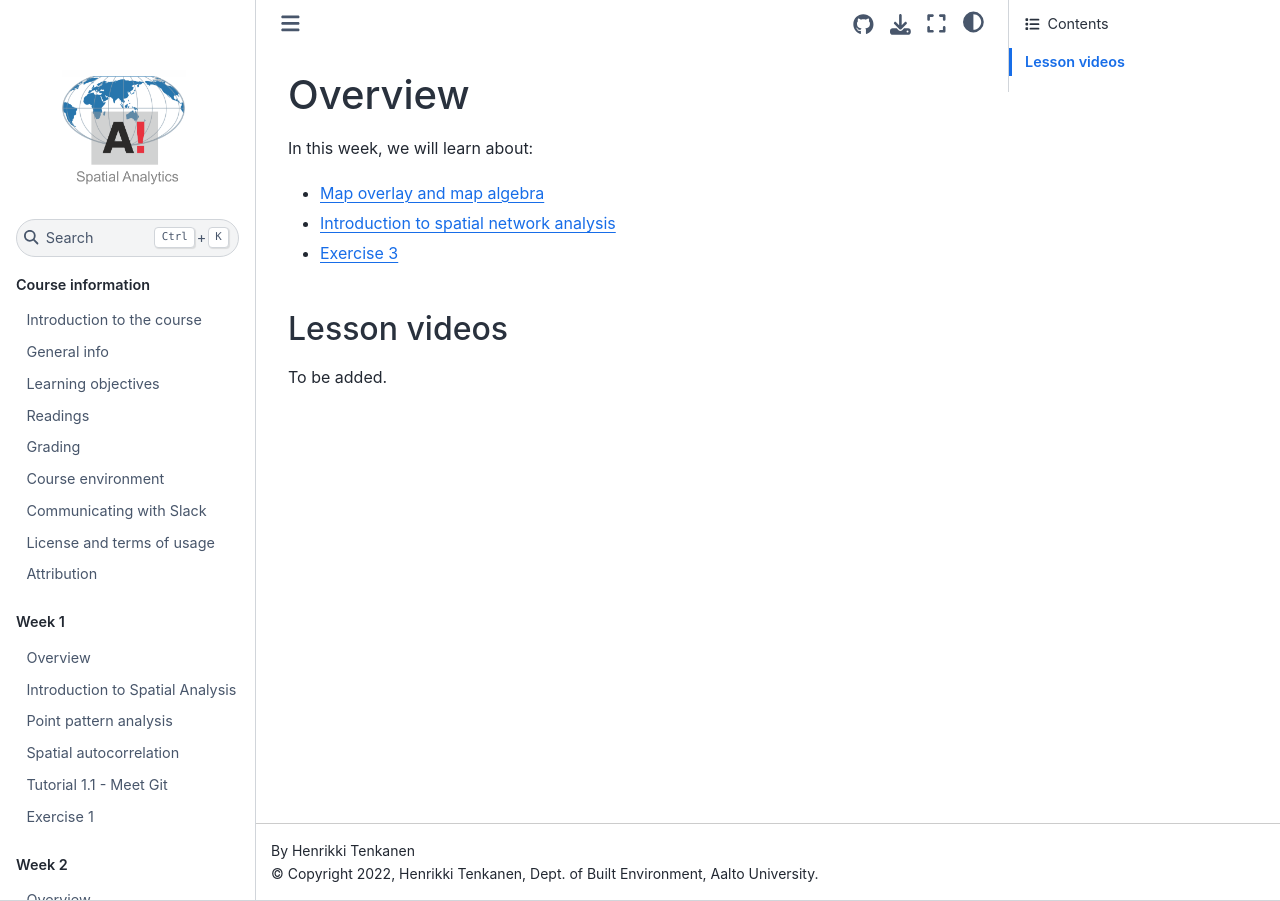
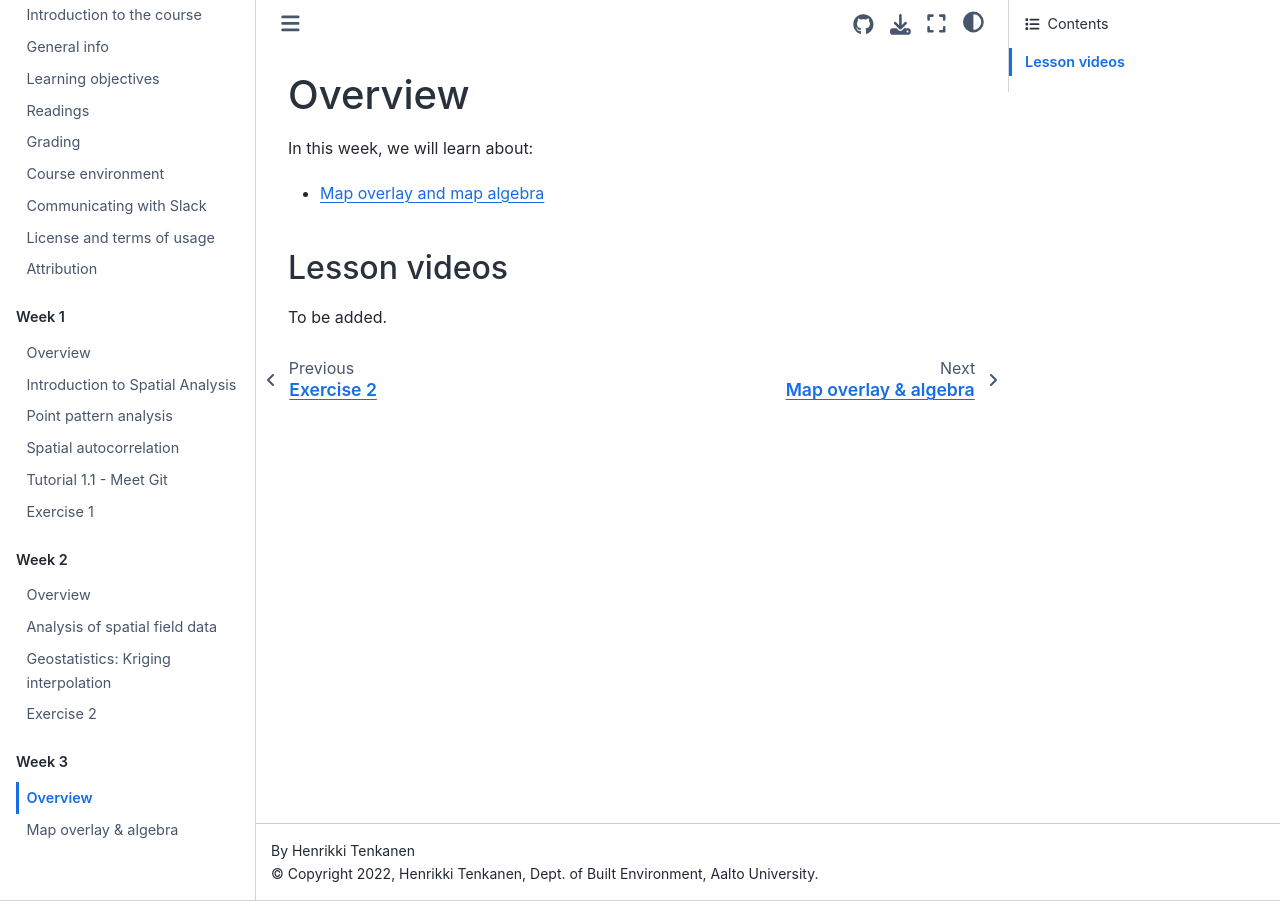
Before and after one commit to AaltoGIS/Spatial-Analytics, a Sphinx documentation site: the page built from source/lessons/L3/overview.rst, in a window 1280 px wide. Built offline with Sphinx 7.4.7 and the Sphinx Book theme 1.1.4, drawn with Linux system fonts in a browser that asks for light colours; pages that are not in the unit, such as notebooks, are missing from menus.

Commit message:
Update materials for 3.1

```diff
--- a/source/lessons/L3/overview.rst
+++ b/source/lessons/L3/overview.rst
@@ -4,8 +4,8 @@
 In this week, we will learn about:
 
 - :doc:`Map overlay and map algebra <map-overlay>`
-- :doc:`Introduction to spatial network analysis <spatial-network-analysis>`
-- :doc:`Exercise 3 <exercise-3>`
+.. - :doc:`Introduction to spatial network analysis <spatial-network-analysis>`
+.. - :doc:`Exercise 3 <exercise-3>`
 
 
 Lesson videos
```
Also changed, not shown: source/index.rst (+6 -5 lines).
